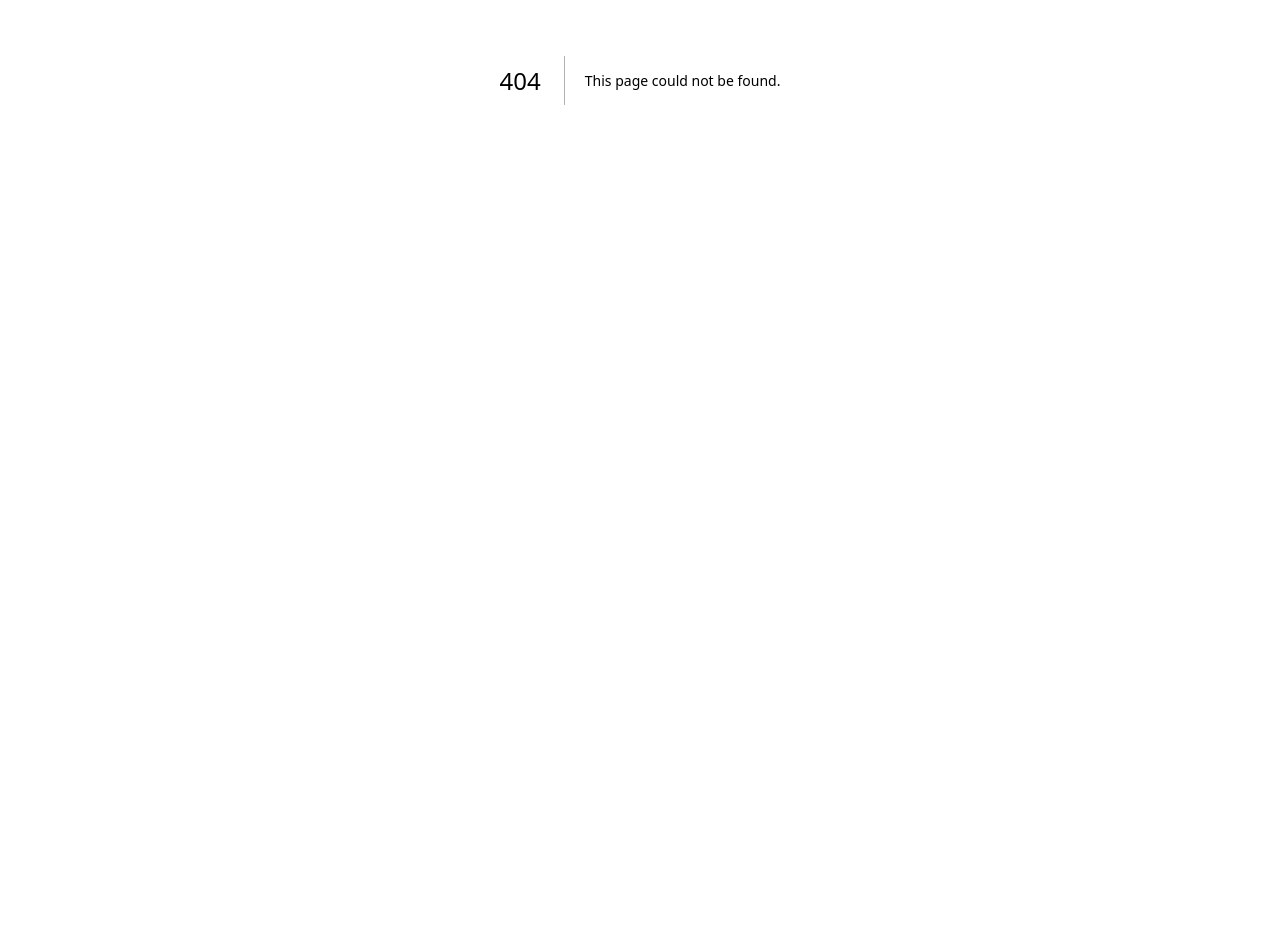
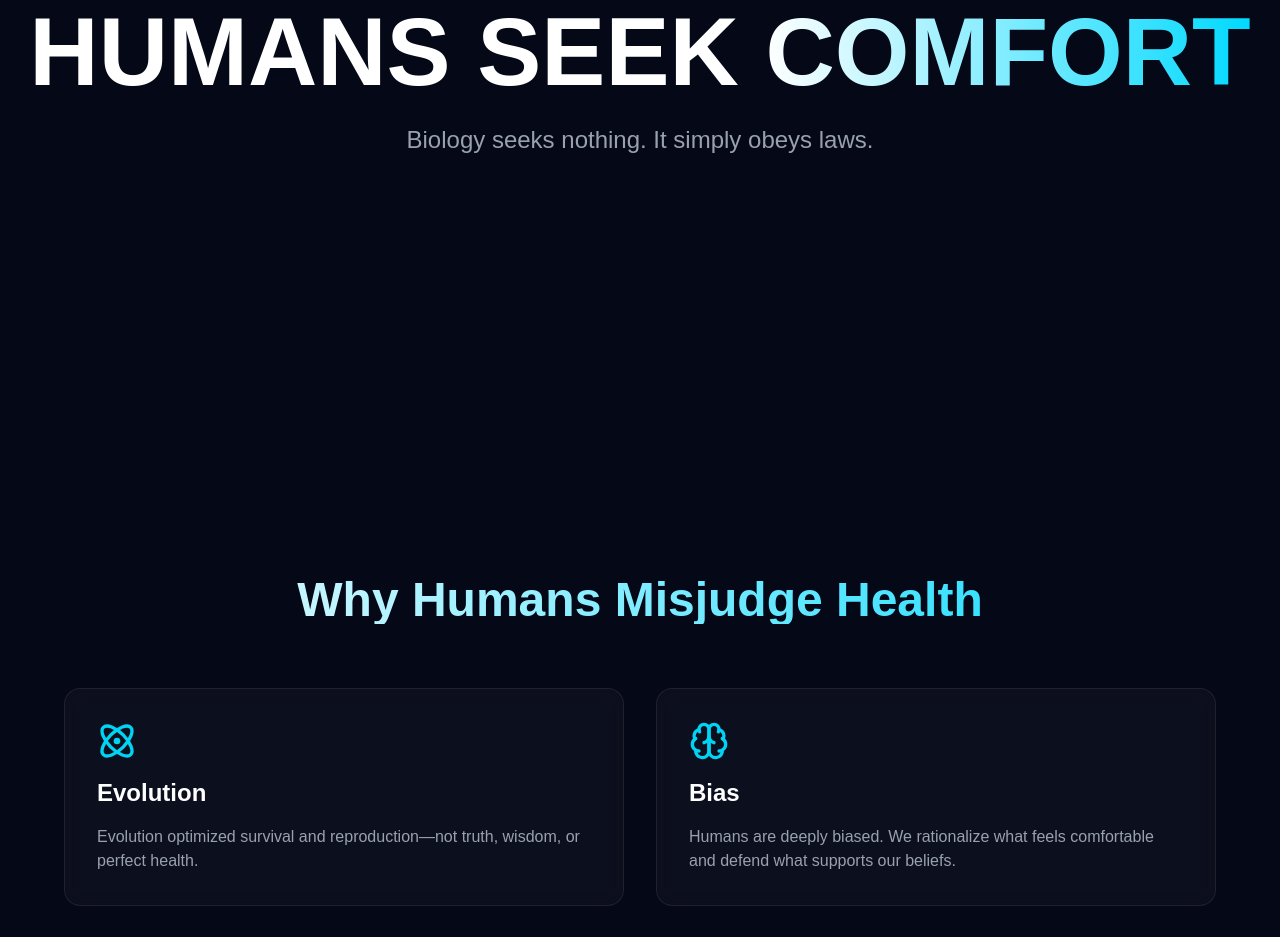
Before and after one commit to Yuvaakaarthikheshwaran/longevity-protocol, a Next.js app: page /philosophy in a window 1280 px wide. Before the commit this address had no page. Shown: the part 320-1257 px from the top of the page. Before the commit the page ends 800 px from the top, so only its background shows below. Built offline with nearby package versions, Linux system fonts and the light colour scheme.

Commit message:
Create PhilosophyPage with key concepts and animations
Added a new PhilosophyPage component with sections discussing evolution, bias, blind spots, and reality. The page includes animated elements and a card layout for presenting key concepts.

```diff
--- /dev/null
+++ b/app/philosophy/page.tsx
@@ -0,0 +1,124 @@
+"use client";
+
+import { motion } from "framer-motion";
+import { Brain, Atom, EyeOff, Scale } from "lucide-react";
+
+export default function PhilosophyPage() {
+  const cards = [
+    {
+      title: "Evolution",
+      description:
+        "Evolution optimized survival and reproduction—not truth, wisdom, or perfect health.",
+      icon: Atom,
+    },
+    {
+      title: "Bias",
+      description:
+        "Humans are deeply biased. We rationalize what feels comfortable and defend what supports our beliefs.",
+      icon: Brain,
+    },
+    {
+      title: "Blind Spots",
+      description:
+        "What feels right is often wrong. Biology operates independently of our perception.",
+      icon: EyeOff,
+    },
+    {
+      title: "Reality",
+      description:
+        "Truth is not democratic. Biology does not negotiate with opinion, ego, or belief.",
+      icon: Scale,
+    },
+  ];
+
+  return (
+    <main className="min-h-screen bg-[#050816] text-white">
+      {/* HERO */}
+      <section className="min-h-screen flex items-center justify-center px-6 text-center">
+        <motion.div
+          initial={{ opacity: 0, y: 60 }}
+          animate={{ opacity: 1, y: 0 }}
+          transition={{ duration: 1 }}
+        >
+          <h1 className="text-5xl md:text-8xl font-bold mb-6">
+            HUMANS SEEK <span className="gradient-text">COMFORT</span>
+          </h1>
+
+          <p className="text-gray-400 max-w-4xl mx-auto text-lg md:text-2xl">
+            Biology seeks nothing. It simply obeys laws.
+          </p>
+        </motion.div>
+      </section>
+
+      {/* CORE */}
+      <section className="py-24 px-6">
+        <h2 className="text-5xl font-bold text-center mb-16 gradient-text">
+          Why Humans Misjudge Health
+        </h2>
+
+        <div className="grid md:grid-cols-2 gap-8 max-w-6xl mx-auto">
+          {cards.map((card, i) => {
+            const Icon = card.icon;
+            return (
+              <motion.div
+                key={card.title}
+                initial={{ opacity: 0, y: 50 }}
+                whileInView={{ opacity: 1, y: 0 }}
+                transition={{ delay: i * 0.1 }}
+                className="card-bg rounded-2xl p-8"
+              >
+                <Icon size={40} className="text-cyan-400 mb-4" />
+                <h3 className="text-2xl font-bold mb-4">{card.title}</h3>
+                <p className="text-gray-400">{card.description}</p>
+              </motion.div>
+            );
+          })}
+        </div>
+      </section>
+
+      {/* DEEP SECTION */}
+      <section className="py-24 px-6">
+        <div className="max-w-5xl mx-auto card-bg rounded-2xl p-10">
+          <h2 className="text-4xl font-bold mb-8 gradient-text">
+            The Comfort Trap
+          </h2>
+
+          <p className="text-gray-300 text-lg leading-relaxed mb-6">
+            Humans constantly distort reality to reduce discomfort.
+          </p>
+
+          <ul className="space-y-4 text-lg text-gray-400">
+            <li>• “I feel healthy, so I must be healthy.”</li>
+            <li>• “I’m young, so damage doesn’t matter yet.”</li>
+            <li>• “Natural means safe.”</li>
+            <li>• “I’ll fix it later.”</li>
+          </ul>
+        </div>
+      </section>
+
+      {/* FINAL */}
+      <section className="py-24 px-6">
+        <div className="max-w-5xl mx-auto card-bg rounded-2xl p-10">
+          <h2 className="text-4xl font-bold mb-8 gradient-text">
+            The Reality
+          </h2>
+
+          <p className="text-gray-300 text-lg leading-relaxed">
+            You are carbon atoms arranged into conscious biological machinery.
+            Through evolution, intelligence emerged. But intelligence did not
+            remove bias. It simply made rationalization more sophisticated.
+            <br />
+            <br />
+            Arteries do not care about beliefs.
+            Cells do not care about comfort.
+            Biology does not care about ego.
+            <br />
+            <br />
+            Longevity begins when you stop trusting instinct and start respecting
+            reality.
+          </p>
+        </div>
+      </section>
+    </main>
+  );
+}
```
